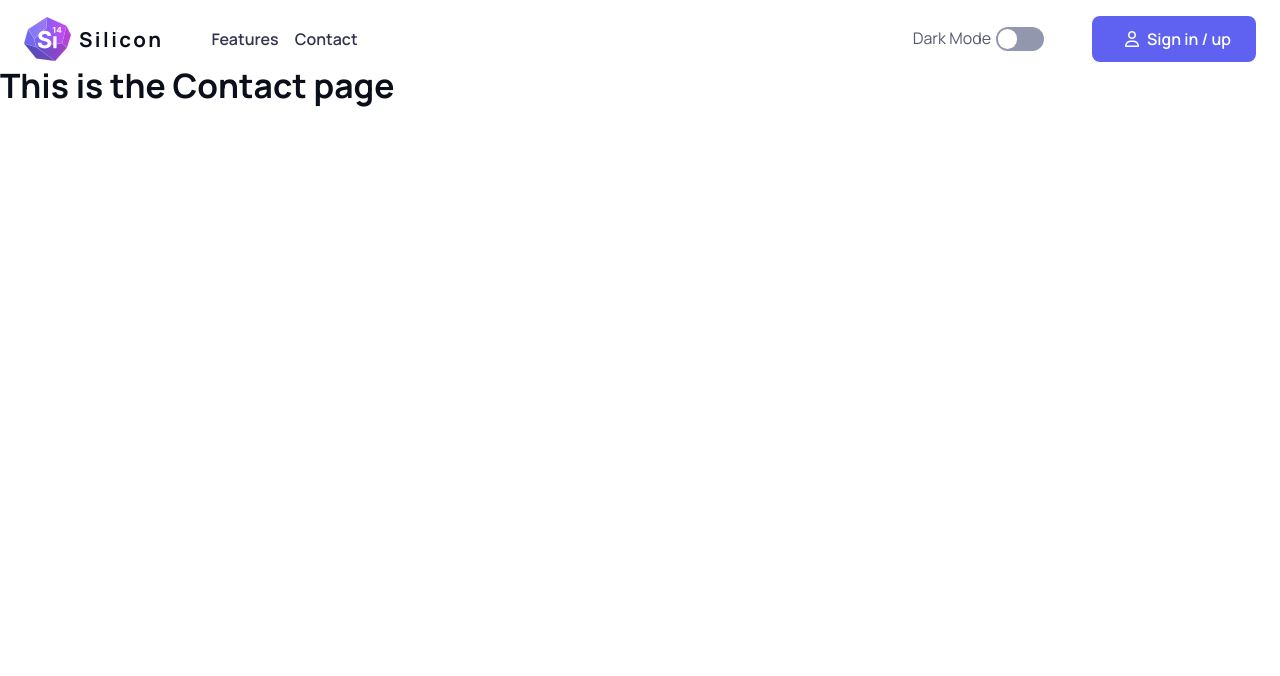
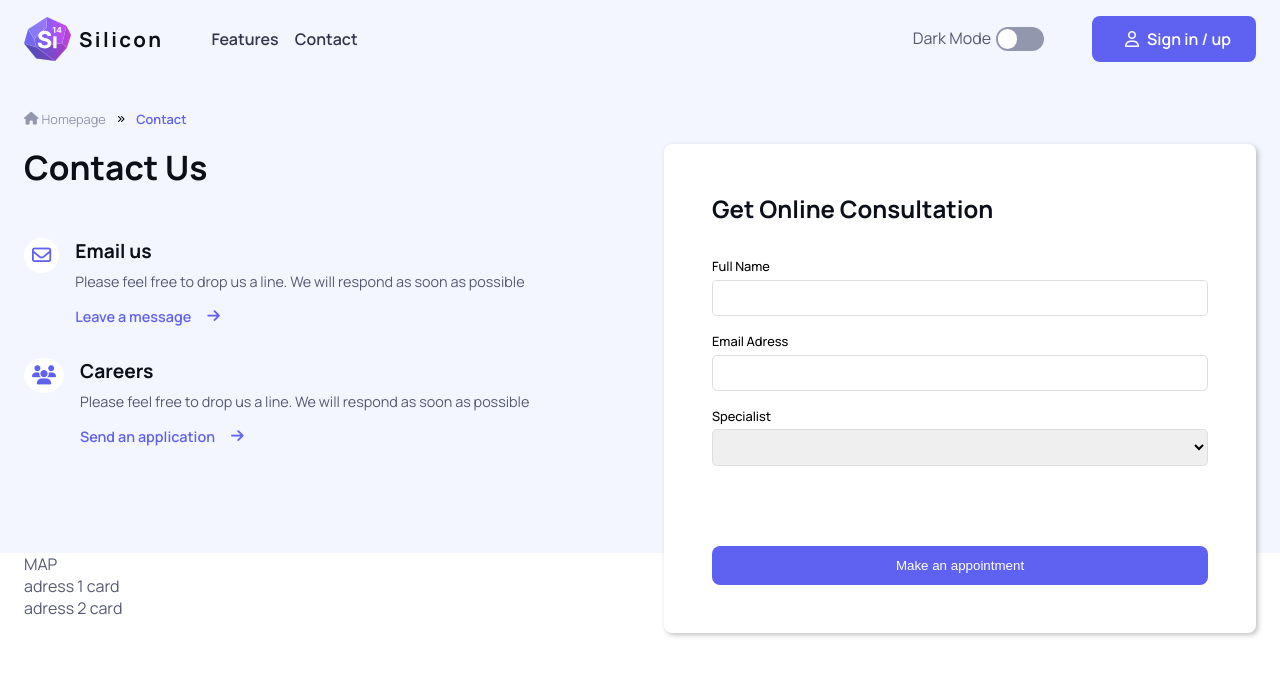
Before and after one commit to rdunder/ecw_silicon_react, a React (Vite) app: page /contact in a window 1280 px wide. Shown: the top 676 px of the page. Built offline with nearby package versions, Linux system fonts and the light colour scheme.

Commit message:
working on contact page

```diff
--- /dev/null
+++ b/src/pages/contact.css
@@ -0,0 +1,136 @@
+
+
+.section-contact-form {
+    background-color: var(--clr-seconday-bg);
+
+    .breadcrumb {
+        padding-block: 3rem 1rem;
+        display: flex;
+        align-items: center;
+        gap: 0.7rem;
+        font-size: 0.8rem;
+
+        p {
+            color: var(--brand-primary);
+            font-weight: 600;
+        }
+
+        a {
+            font-weight: 400;
+            color: var(--clr-footer-text);
+            display: flex;
+            align-items: center;
+            gap: 0.2rem;
+        }
+
+        i:nth-child(2) {
+            font-size: 0.5rem;
+        }
+    }
+
+    .contact-container {
+        display: flex;
+        justify-content: space-between;
+        gap: 3rem;
+        flex-direction: column;
+    }
+
+    .card-container {
+        display: flex;
+        flex-direction: column;
+        gap: 2rem;
+        margin-top: 3rem;
+    }
+    .card {
+        display: flex;
+        gap: 1rem;
+
+        .icon {
+            align-self: flex-start;
+            padding: 0.5rem;
+            background-color: white;
+            border-radius: 50%;
+            color: var(--brand-primary);
+            font-size: 1.2rem;
+        }
+
+        h3 {
+            font-size: 1.2rem;
+        }
+
+        p {
+            margin-block: 0.5rem 1rem;
+            font-size: 0.9rem;
+        }
+
+        a {
+            color: var(--brand-primary);
+            display: flex;
+            align-items: center;
+            gap: 1rem;
+            font-size: 0.9rem;
+        }
+
+    }
+
+    .contact-form {
+        background-color: white;
+        padding: 3rem;
+        border-radius: 0.5rem;
+        box-shadow: 2px 2px 5px rgba(51, 51, 51, 0.3);
+
+        display: flex;
+        flex-direction: column;
+
+        width: 100%;
+
+        h2 {
+            margin-bottom: 1rem;
+        }
+
+        label {
+            margin: 1rem 0 0.3rem 0;
+            font-size: 0.8rem;
+            font-weight: 500;
+        }
+
+        input, select {
+            font-size: 1rem;
+            border: 1px solid #ddd;
+            border-radius: 0.3rem;
+            padding: 0.5rem;
+        }
+
+        button {
+            margin-top: 5rem;
+            border: none;
+        }
+    }
+}
+
+@media (min-width: 768px) {
+    .section-contact-form {
+
+        .card-container {
+            flex-direction: row;
+        }
+    }
+}
+
+@media (min-width: 1200px) {
+    .section-contact-form {
+
+        .contact-container {
+            display: grid;
+            grid-template-columns: 1fr 1fr;
+        }
+
+        .card-container {
+            flex-direction: column;
+        }
+
+        .contact-form {
+            margin-bottom: -5rem;
+        }
+    }
+}
--- a/src/pages/contact.jsx
+++ b/src/pages/contact.jsx
@@ -1,13 +1,97 @@
 
 import Navbar from "../components/navbar/Navbar";
+import './contact.css';
 
 function Contact() {
 
 
     return (
         <>
-            <Navbar />
-            <h1>This is the Contact page</h1>
+
+
+            <section className="section-contact-form">
+
+                <Navbar />
+
+                <div className="breadcrumb container">
+                    <a href="/"><i class="fa-solid fa-house"></i>Homepage</a>
+                    <i class="fa-solid fa-angles-right"></i>
+                    <p>Contact</p>
+                </div>
+
+                <div className="container contact-container">
+
+                    <div className="contact-content">
+
+                        <h1>Contact Us</h1>
+
+                        <div className="card-container">
+                            <div className="card">
+                                <i className="fa-regular fa-envelope icon"></i>
+                                <div className="card-content">
+                                    <h3>Email us</h3>
+                                    <p>Please feel free to drop us a line. We will respond as soon as possible</p>
+                                    <a href="#">
+                                        Leave a message
+                                        <i className="fa-solid fa-arrow-right"></i>
+                                    </a>
+                                </div>
+                            </div>
+                            <div className="card">
+                                <i className="fa-solid fa-users icon"></i>
+                                <div className="card-content">
+                                    <h3>Careers</h3>
+                                    <p>Please feel free to drop us a line. We will respond as soon as possible</p>
+                                    <a href="#">
+                                        Send an application
+                                        <i className="fa-solid fa-arrow-right"></i>
+                                    </a>
+                                </div>
+                            </div>
+                        </div>
+                    </div>
+
+                    <form className="contact-form">
+                        <h2>Get Online Consultation</h2>
+
+                        <label htmlFor="name">Full Name</label>
+                        <input type="text" name="name" id="name" />
+
+                        <label htmlFor="email">Email Adress</label>
+                        <input type="email" name="email" id="email" />
+
+                        <label htmlFor="select-specialist">Specialist</label>
+                        <select name="select-specialist" id="select-specialist" select="">
+                            <option value=""></option>
+                            <option value="oncology">Oncology</option>
+                            <option value="radiology">Radiology</option>
+                            <option value="medicine">Medicine</option>
+                            <option value="paediatrics">Paediatrics</option>
+                            <option value="psychiatry">Psychiatry</option>
+                            <option value="surgery">Surgery</option>
+                        </select>
+
+                        <button className="btn-primary">Make an appointment</button>
+
+                    </form>
+
+                </div>
+            </section>
+
+            <section className="section-contact-map">
+                <div className="container">
+
+                    <div>
+                        <p>MAP</p>
+                    </div>
+
+                    <div>
+                        <p>adress 1 card</p>
+                        <p>adress 2 card</p>
+                    </div>
+
+                </div>
+            </section>
         </>
     )
 }
```
